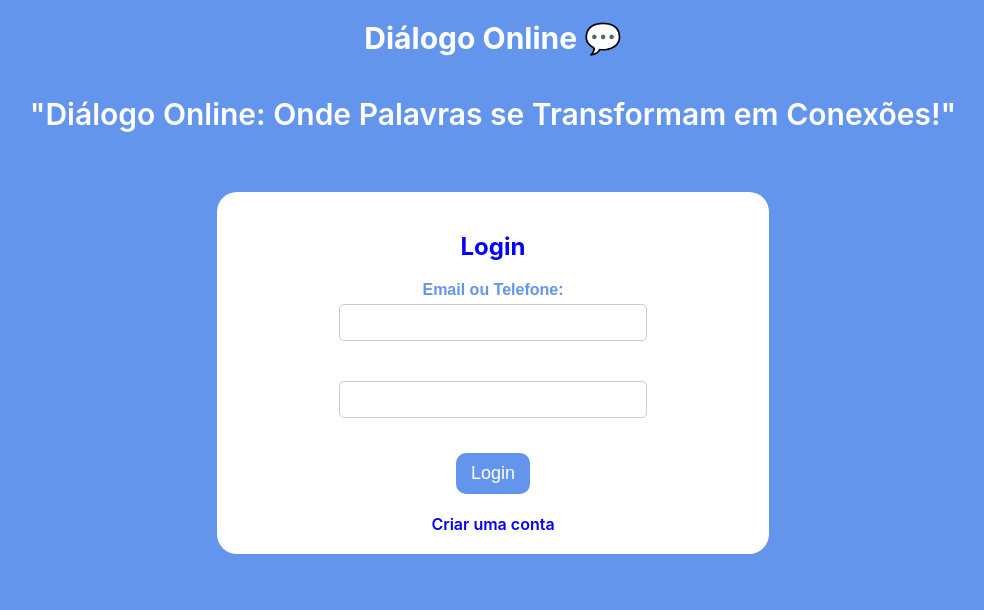
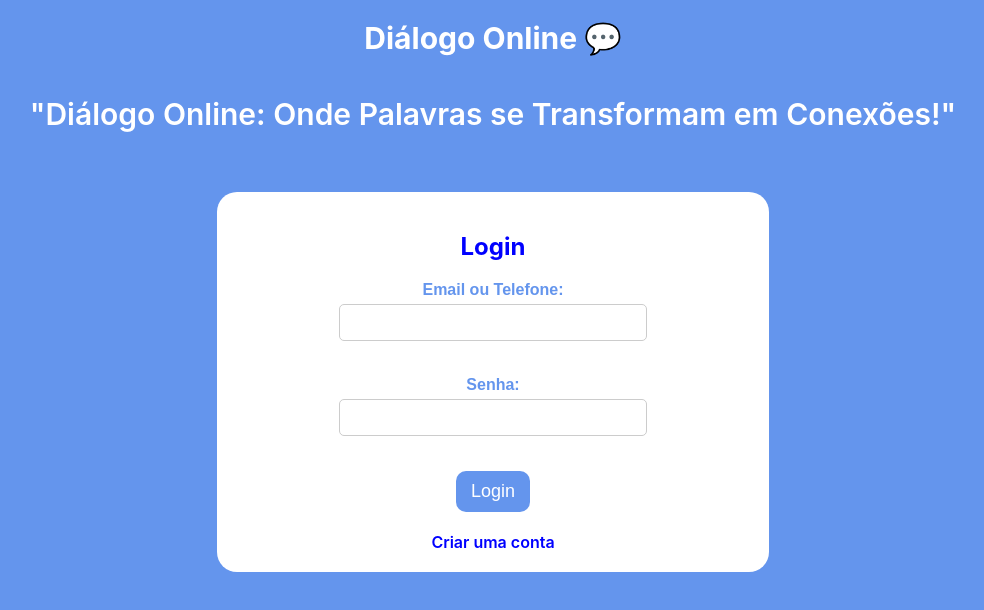
Before and after one commit to alvesmariadefatima/dialogo-online, a React (Create React App) app: page / in a window 1280 px wide. Shown: the top 610 px of the page, without its empty margins (147-1131 px from the left). Built offline with nearby package versions, Linux system fonts and the light colour scheme.

Commit message:
Adicionar label com o nome senha

```diff
--- a/src/components/pages/Home.jsx
+++ b/src/components/pages/Home.jsx
@@ -49,6 +49,7 @@ function Home() {
                 </div>
 
                 <div className={styles.inputGroup}>
+                    <label htmlFor="password">Senha:</label>
                     <input
                         type="password"
                         id="senha"
```
